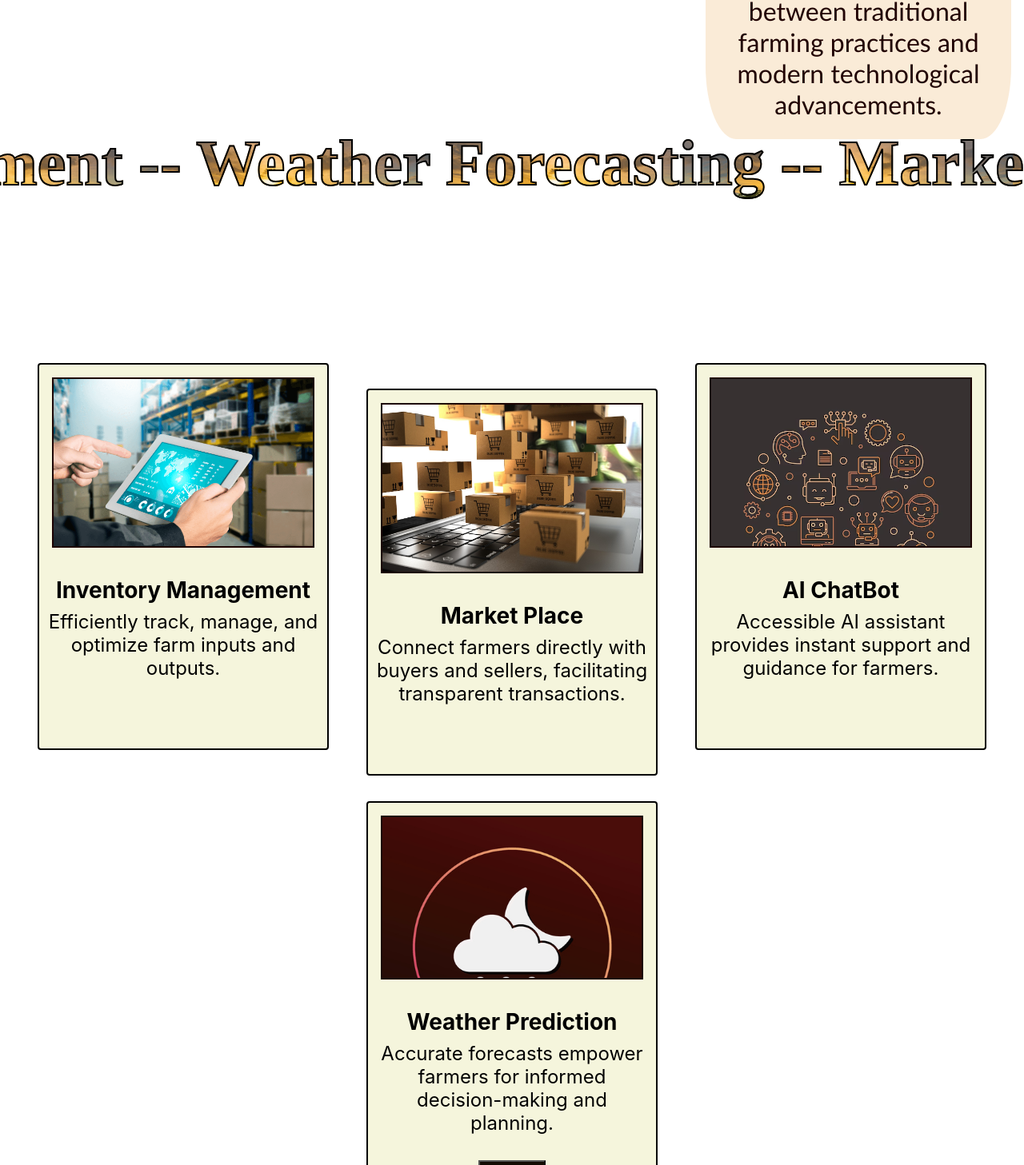
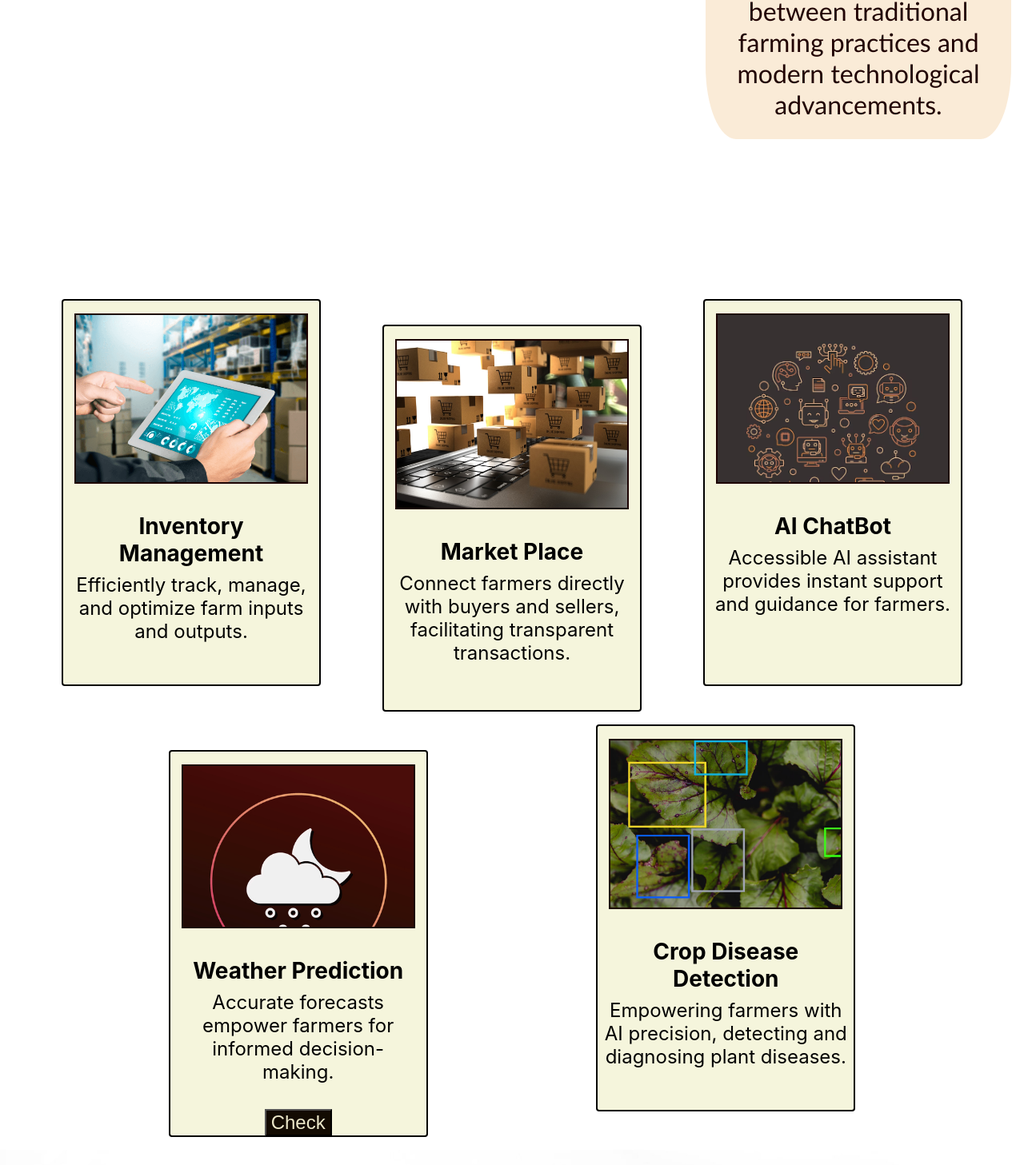
Before and after one commit to saarthakchopra/Krishi-Kaya, a React (Create React App) app in the folder krishikaya/: page / in a window 1280 px wide. Shown: the part 1226-2683 px from the top of the page at 80% size. Built offline with nearby package versions, Linux system fonts and the light colour scheme.

Commit message:
Landing Page Complete

```diff
--- a/krishikaya/src/LandingPage.css
+++ b/krishikaya/src/LandingPage.css
@@ -48,7 +48,7 @@
     left: 50%;
     transform: translate(-50%, -50%);
     overflow: hidden;
-    height: 30vh;
+    height: 20vh;
     margin-top: 5vh;
   }
   .write {
@@ -59,6 +59,7 @@
     overflow: hidden;
     min-width: 100%;
     height: 100%;
+    margin-top: 2vmin;
   }
   .write span {
     display: inline-block;
@@ -68,21 +69,22 @@
     white-space: nowrap;
     min-width: 100%;
     height: 100%;
-    line-height: 140px;
-    font-size: 10vmin;
-    animation: marquee 10s linear infinite;
+
+    /* line-height: 140px; */
+    font-size: 8vmin;
+    animation: marquee 25s linear infinite;
     /* photo behind text */
-    background-image: url(./assets/text_behind.jpg);
-    -webkit-background-clip: text;
-    -webkit-text-stroke-width: 2px;
-    -webkit-text-stroke-color: black;
-    -webkit-text-fill-color: transparent;
+    color: #1f1e17;
+    /* background-image: url(./assets/text_behind.jpg);
+    -webkit-background-clip: text;  */
+    -webkit-text-stroke-color: rgb(0, 0, 0);
+    -webkit-text-fill-color: rgb(32, 10, 10);
     background-size: contain;
     font-weight: bold;
     -webkit-font-smoothing: antialiased;
   }
   .marquee2 span {
-    animation-delay: 5s;
+    animation-delay: 12.5s;
   }
   @keyframes marquee {
     0% {
@@ -103,14 +105,15 @@
   }
 
   .f {
-    height: 60vh;
-    width: 45vmin;
+    height: 60vmin;
+    width: 40vmin;
     background-color: beige;
     border: 2px solid black;
     border-radius: 4px;
     display: flex;
     flex-direction: column;
     align-items: center;
+    margin-bottom: 2vmin;
   }
   .fe {
     margin-top: 4vmin;
@@ -124,7 +127,7 @@
   }
   .con {
     height: 54%;
-
+    margin-bottom: 0;
   }
   .f_img1 {
     background-image: url("./assets/inventory.png");
@@ -137,6 +140,9 @@
   }
   .f_img4 {
     background-image: url("./assets/weather_for.jpg");
+  }
+  .f_img5{
+    background-image: url('./assets/plant_disease.jpg');
   }
   .f:hover {
     transform: scale(0.95);
@@ -173,7 +179,7 @@
     background-repeat: no-repeat;
   }
   .footer_content {
-    height: 30vmin;
+    height: 25vmin;
     width: 100vw;
     background-color: #1f1e17;
     display: flex;
--- a/krishikaya/src/LandingPage.js
+++ b/krishikaya/src/LandingPage.js
@@ -2,7 +2,7 @@ import "./LandingPage.css";
 import header from "./assets/Project.jpg";
 import intro from "./assets/farm.png";
 import footer from "./assets/logo.png";
-import {Link} from 'react-router-dom'
+import { Link } from "react-router-dom";
 export default function LandingPage() {
   return (
     <div className="App">
@@ -35,13 +35,13 @@ export default function LandingPage() {
           <div className="write">
             <span>
               Inventory Management -- Weather Forecasting -- Market Place -- AI
-                  ChatBot --{" "}
+              ChatBot -- Plant Disease Detection --{" "}
             </span>
           </div>
           <div className="write marquee2">
             <span>
               Inventory Management -- Weather Forecasting -- Market Place -- AI
-                  ChatBot --{" "}
+              ChatBot -- Plant Disease Detection --{" "}
             </span>
           </div>
         </div>
@@ -75,15 +75,29 @@ export default function LandingPage() {
               </p>
             </div>
           </div>
+
           <div className="f fe">
             <div className="co f_img4"></div>
             <div className="con">
               <h3>Weather Prediction</h3>
               <p>
-                    Accurate forecasts empower farmers for informed decision-making
-                    and planning.
+                Accurate forecasts empower farmers for informed decision-making.
               </p>
-                  <button className='but'><Link className="linkk" to='/weatherforecast'>Check</Link></button>
+              <button className="but">
+                <Link className="linkk" to="/weatherforecast">
+                  Check
+                </Link>
+              </button>
+            </div>
+          </div>
+          <div className="f">
+            <div className="co f_img5"></div>
+            <div className="con">
+              <h3>Crop Disease Detection</h3>
+              <p>
+                Empowering farmers with AI precision, detecting and diagnosing
+                plant diseases.
+              </p>
             </div>
           </div>
         </div>
@@ -93,7 +107,7 @@ export default function LandingPage() {
       <div className="footer_content" alt="footer">
         <div className="fconn">
           <h2>Contact Us:-</h2>
-              <p>Phone No: +9374737829</p>
+          <p>Phone No: +91-9337473782</p>
           <a href="mailto:kaagreakdj@gmail.com">EMAIL US</a>
         </div>
         <img src={footer} alt=""></img>
--- a/krishikaya/src/Weather Forecast/WeatherForcast.js
+++ b/krishikaya/src/Weather Forecast/WeatherForcast.js
@@ -1,6 +1,6 @@
 import React, { useState } from 'react';
 import './weather.css';
-import { Box, Container, Grid, Link, SvgIcon, Typography } from '@mui/material';
+import { Box, Container, Grid, SvgIcon, Typography } from '@mui/material';
 import Search from '../components/Search/Search';
 import WeeklyForecast from '../components/WeeklyForecast/WeeklyForecast';
 import TodayWeather from '../components/TodayWeather/TodayWeather';
@@ -12,6 +12,7 @@ import { ReactComponent as SplashIcon } from '../assets/splash-icon.svg';
 import Logo from '../assets/logo2.png';
 import ErrorBox from "../components/Reusable/ErrorBox";
 import { ALL_DESCRIPTIONS } from '../utilities/DateConstants';
+import {Link} from 'react-router-dom';
 //import bgimg from '../assets/bg.jpg';
 import {
   getTodayForecastWeather,
@@ -210,8 +211,12 @@ export default function WeatherForcast() {
         </Grid>
         {appContent}
       </Grid>
-
     </Container>
+    <button className="goback" >
+                <Link className="linkk" to="/">
+                  GO BACK
+                </Link>
+    </button>
     </div>
   );
 
--- a/krishikaya/src/Weather Forecast/weather.css
+++ b/krishikaya/src/Weather Forecast/weather.css
@@ -3,3 +3,12 @@
     margin: 0;
     padding: 0;
 }
+
+.goback{
+    background-color: black;
+    margin: auto;
+    display: flex;
+    justify-content: center;
+    margin-bottom: 0;
+    margin-top:3vmin
+}
```
Also changed, not shown: krishikaya/src/assets/plant_disease.jpg (added). Lines whose indentation alone changed are shown as unchanged.
